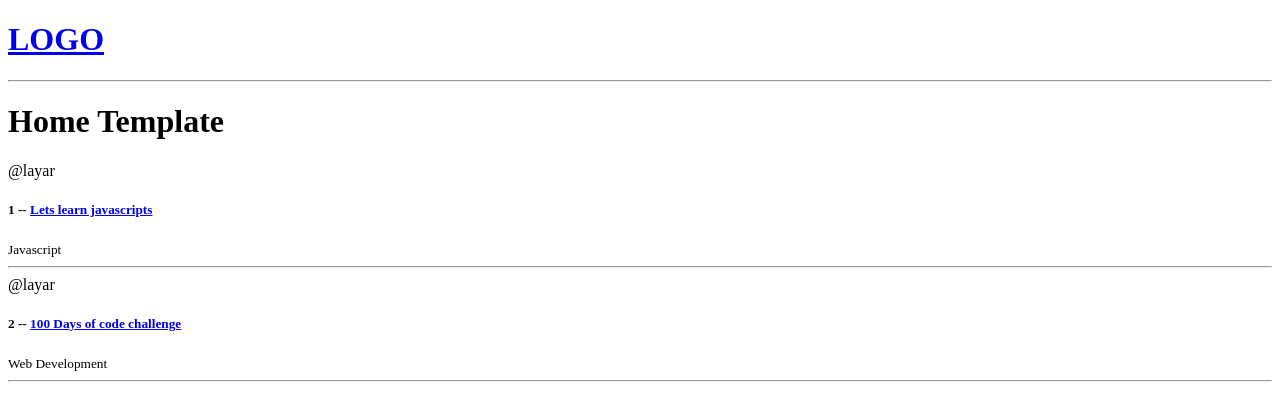
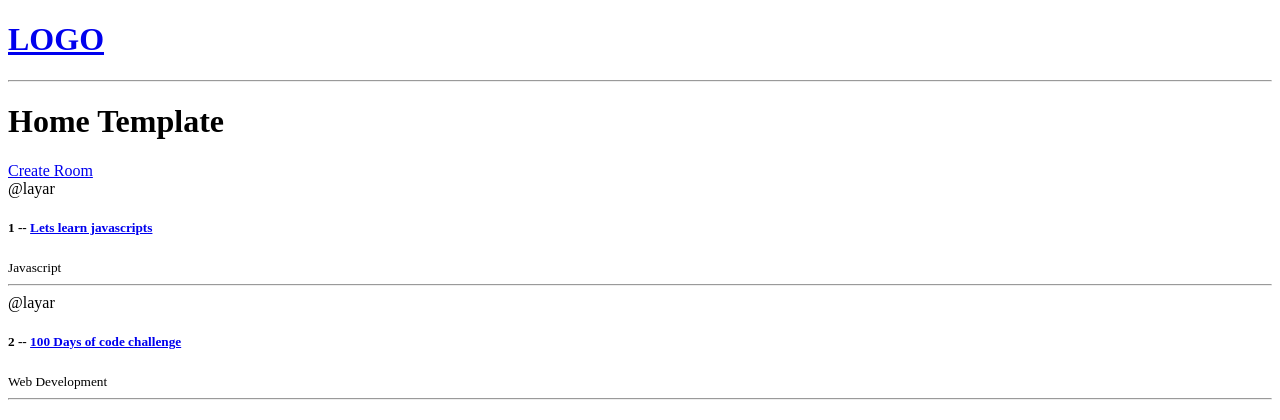
Before and after one commit to Shuaigle/studybud, a Django app: page / in a window 1280 px wide. Shown: the top 420 px of the page. Run offline with Django 3.2, Linux system fonts and the light colour scheme; data comes from the database, SQL or seed files in the repository.

Commit message:
complete create room

```diff
--- a/base/templates/base/home.html
+++ b/base/templates/base/home.html
@@ -4,6 +4,7 @@
 <h1>Home Template</h1>
 
 <div>
+    <a href="{% url 'create-room' %}">Create Room</a>
 <div>
     {% for room in rooms %}
         <div>
```
